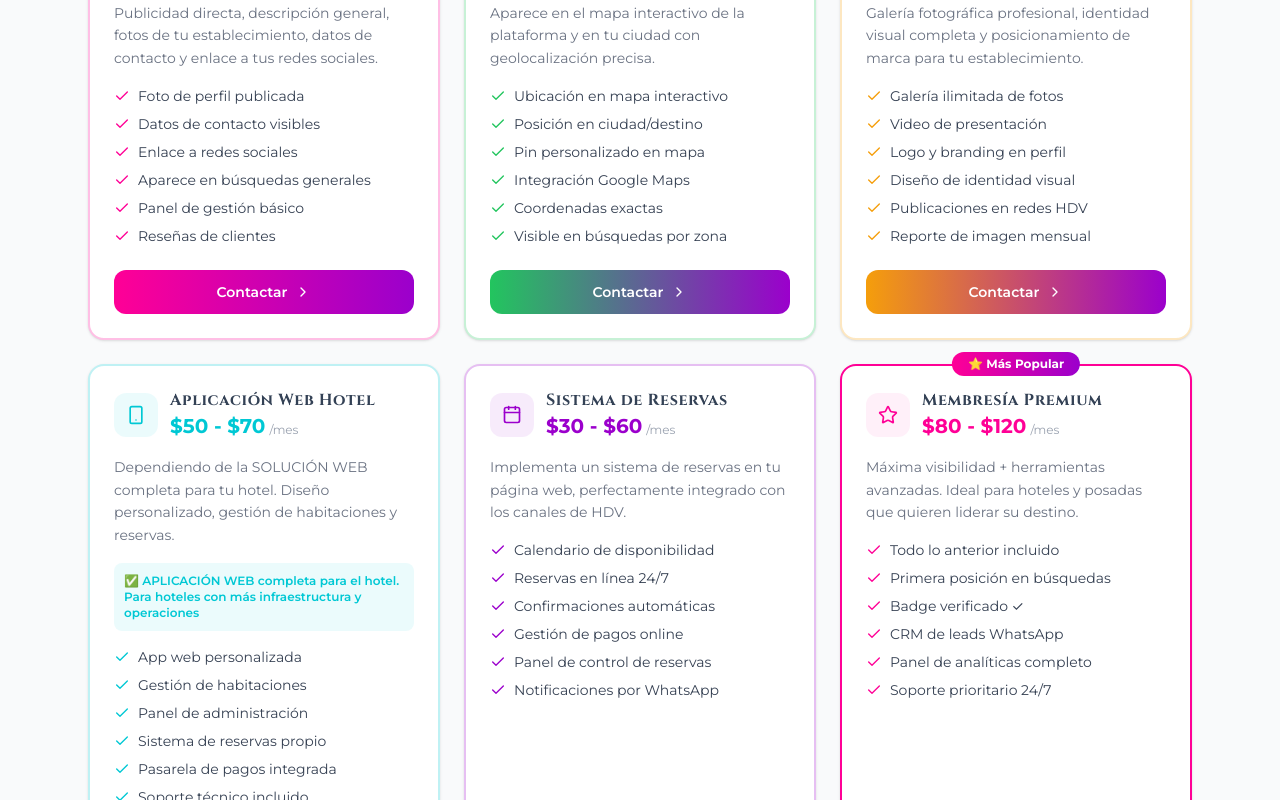
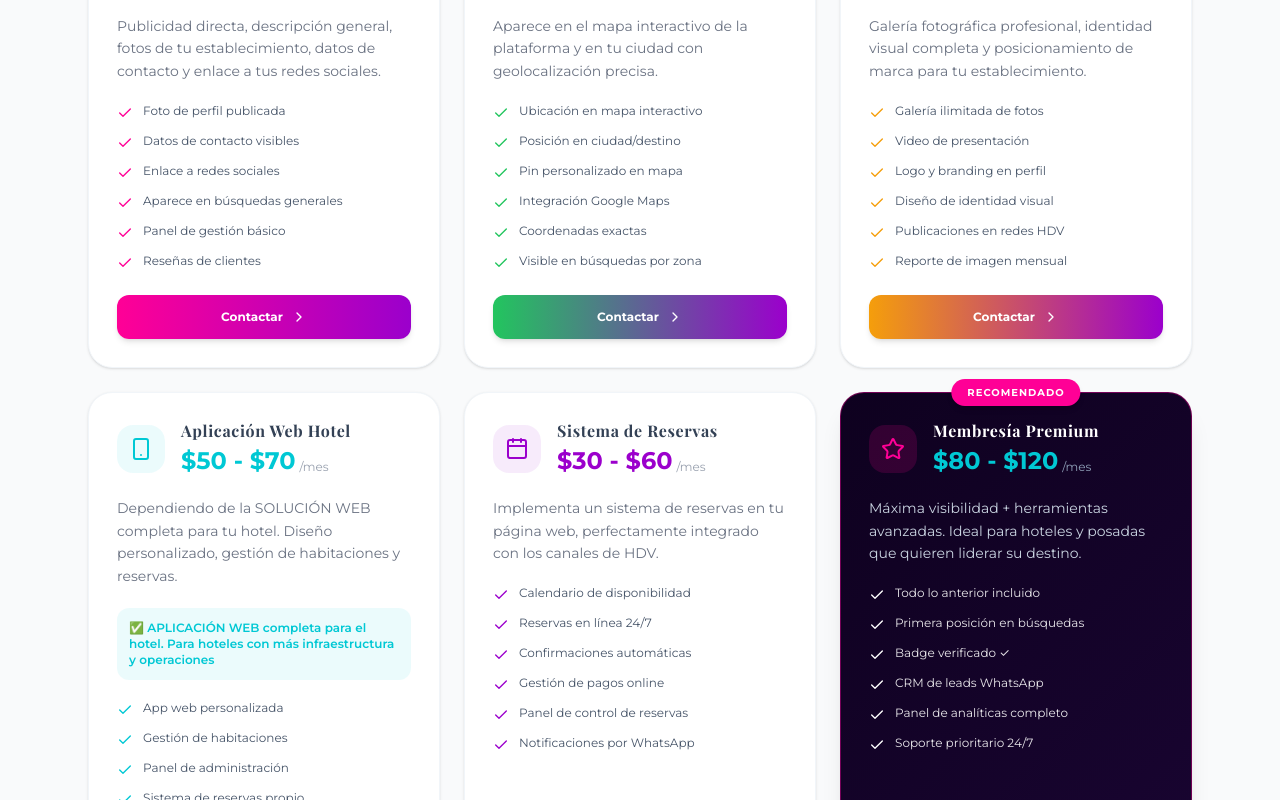
Before and after one commit to hotelesdevenezuela77-pixel/hoteles-de-venezuela, a React (Vite) app: page /membresias in a window 1280 px wide. Shown: the part 1600-2400 px from the top of the page. Built offline with nearby package versions, Linux system fonts and the light colour scheme; no server answers; the database is empty; a web font is replaced by a local one.

Commit message:
design(membresias): redisenar tarjetas con maquetacion responsive moderna y cumplimiento de guia de estilo

```diff
--- a/src/pages/Membresias.tsx
+++ b/src/pages/Membresias.tsx
@@ -331,48 +331,53 @@ export function Membresias() {
             <p className="text-gray-500 text-lg">Elige el plan o servicio que mejor se adapte a tu negocio turístico</p>
           </div>
 
-          <div className="grid grid-cols-1 md:grid-cols-3 gap-6">
+          <div className="flex flex-col md:grid md:grid-cols-3 gap-6">
             {SERVICIOS.map((s) => {
               const Icon = s.icon;
+              const isPopular = s.popular;
               return (
                 <div
                   key={s.id}
-                  className="relative bg-white rounded-2xl border-2 p-6 flex flex-col shadow-sm md:hover:shadow-lg md:transition-shadow md:duration-300"
-                  style={{ borderColor: s.border }}
+                  className={`relative rounded-3xl border p-7 flex flex-col shadow-sm transition-shadow duration-300 ${
+                    isPopular
+                      ? "text-white border-[#FF0096]/40 shadow-xl"
+                      : "bg-white text-slate-800 border-slate-100 hover:shadow-md"
+                  }`}
+                  style={isPopular ? { background: "linear-gradient(135deg, #0e011f 0%, #1a0533 100%)" } : {}}
                 >
-                  {s.popular && (
-                    <div className="absolute -top-3.5 left-1/2 -translate-x-1/2 px-4 py-1 rounded-full text-xs font-bold text-white whitespace-nowrap"
-                      style={{ background: `linear-gradient(90deg,${F},${P})` }}>
-                      ⭐ Más Popular
+                  {isPopular && (
+                    <div className="absolute -top-3.5 left-1/2 -translate-x-1/2 px-4 py-1.5 rounded-full text-[10px] font-bold text-white whitespace-nowrap uppercase tracking-widest shadow-md"
+                      style={{ background: F }}>
+                      Recomendado
                     </div>
                   )}
 
-                  <div className="flex items-center gap-3 mb-4">
-                    <div className="w-11 h-11 rounded-xl flex items-center justify-center shrink-0"
-                      style={{ background: s.bg }}>
-                      <Icon className="w-5 h-5" style={{ color: s.color }} />
+                  <div className="flex items-center gap-4 mb-5">
+                    <div className="w-12 h-12 rounded-2xl flex items-center justify-center shrink-0"
+                      style={{ background: isPopular ? "rgba(255, 0, 150, 0.15)" : s.bg }}>
+                      <Icon className="w-6 h-6" style={{ color: isPopular ? F : s.color }} />
                     </div>
                     <div>
-                      <h3 className="font-bold text-gray-900 text-base leading-tight">{s.name}</h3>
-                      <div className="flex items-end gap-1 mt-0.5">
-                        <span className="text-xl font-bold" style={{ color: s.color }}>{s.price}</span>
-                        <span className="text-xs text-gray-400 mb-0.5">{s.period}</span>
+                      <h3 className={`font-bold text-base leading-tight font-serif ${isPopular ? "text-white" : "text-slate-900"}`}>{s.name}</h3>
+                      <div className="flex items-end gap-1 mt-1">
+                        <span className="text-2xl font-bold font-sans" style={{ color: isPopular ? T : s.color }}>{s.price}</span>
+                        <span className={`text-xs ${isPopular ? "text-slate-400" : "text-gray-400"} mb-0.5`}>{s.period}</span>
                       </div>
                     </div>
                   </div>
 
-                  <p className="text-gray-500 text-sm mb-4 leading-relaxed">{s.desc}</p>
+                  <p className={`text-sm mb-5 leading-relaxed ${isPopular ? "text-slate-300" : "text-gray-500"}`}>{s.desc}</p>
 
                   {s.highlight && (
-                    <div className="text-xs font-semibold mb-4 p-2.5 rounded-lg" style={{ background: s.bg, color: s.color }}>
+                    <div className="text-xs font-semibold mb-5 p-3 rounded-xl" style={{ background: isPopular ? "rgba(0, 200, 212, 0.1)" : s.bg, color: isPopular ? T : s.color }}>
                       {s.highlight}
                     </div>
                   )}
 
-                  <ul className="space-y-2 mb-6 flex-1">
+                  <ul className="space-y-3 mb-6 flex-1">
                     {s.features.map((f, i) => (
-                      <li key={i} className="flex items-start gap-2 text-sm text-gray-700">
-                        <Check className="w-4 h-4 mt-0.5 shrink-0" style={{ color: s.color }} />
+                      <li key={i} className={`flex items-start gap-2.5 text-xs ${isPopular ? "text-white/90" : "text-slate-650"}`}>
+                        <Check className="w-4 h-4 mt-0.5 shrink-0" style={{ color: isPopular ? "#FFFFFF" : s.color }} />
                         {f}
                       </li>
                     ))}
@@ -381,8 +386,8 @@ export function Membresias() {
                   <a
                     href={`https://wa.me/${PHONE.replace(/\D/g,"")}?text=Hola, estoy interesado en el servicio de ${encodeURIComponent(s.name)} para mi establecimiento.`}
                     target="_blank" rel="noreferrer"
-                    className="w-full py-3 rounded-xl font-semibold text-sm text-white transition-all hover:opacity-90 flex items-center justify-center gap-2"
-                    style={{ background: `linear-gradient(90deg,${s.color},${P})` }}
+                    className="w-full py-3.5 rounded-xl font-bold text-xs text-white flex items-center justify-center gap-2 transition-all hover:opacity-95 shadow-md active:scale-98"
+                    style={{ background: isPopular ? `linear-gradient(90deg, ${F}, ${P})` : `linear-gradient(90deg, ${s.color}, ${P})` }}
                   >
                     {s.cta} <ChevronRight className="w-4 h-4" />
                   </a>
```
